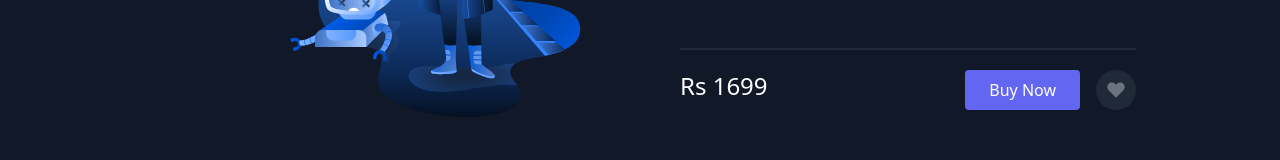
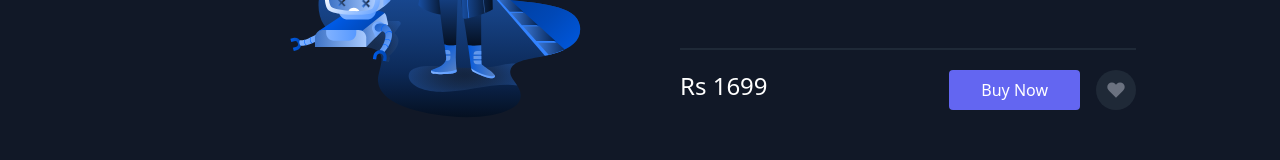
Before and after one commit to anubhav-aryan/coreship, a Next.js app: page /aiml in a window 1280 px wide. Shown: the part 560-720 px from the top of the page. Built offline with nearby package versions, Linux system fonts and the light colour scheme.

Commit message:
fix: ui changes

```diff
--- a/src/pages/aiml.tsx
+++ b/src/pages/aiml.tsx
@@ -1,6 +1,7 @@
 import React from "react";
 import Header from "./Components/Common/Header";
 import Footer from "./Components/Common/Footer";
+import Link from "next/link";
 
 const aiml = () => {
   return (
@@ -95,8 +96,8 @@ const aiml = () => {
                 <span className="title-font font-medium text-2xl text-white">
                   Rs 1699
                 </span>
-                <button className="flex ml-auto text-white bg-indigo-500 border-0 py-2 px-6 focus:outline-none hover:bg-indigo-600 rounded">
-                  Buy Now
+                <button className="flex ml-auto text-white bg-indigo-500 border-0 py-2 px-8 focus:outline-none hover:bg-indigo-600 rounded">
+                Buy Now
                 </button>
                 <button className="rounded-full w-10 h-10 bg-gray-800 p-0 border-0 inline-flex items-center justify-center text-gray-500 ml-4">
                   <svg
```
